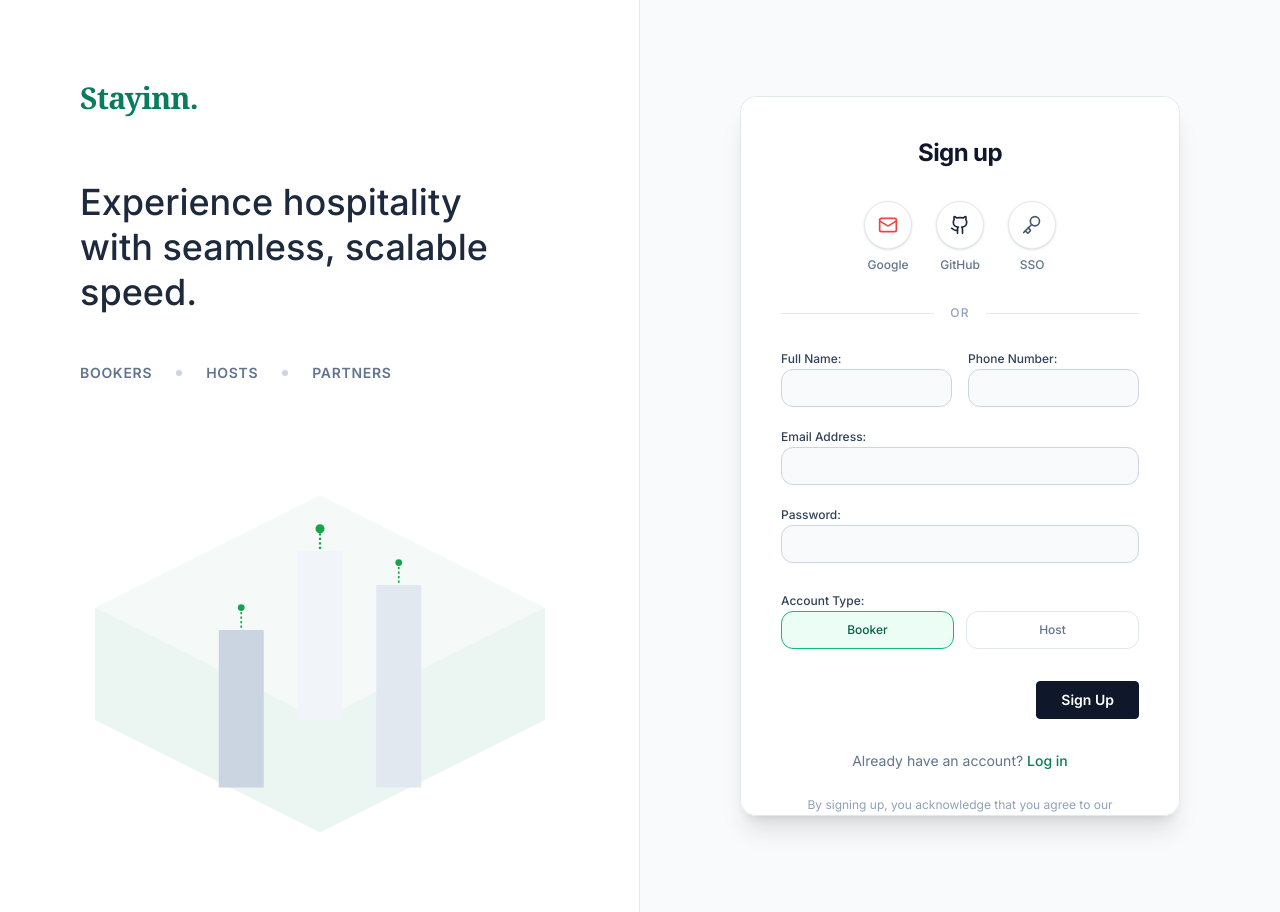
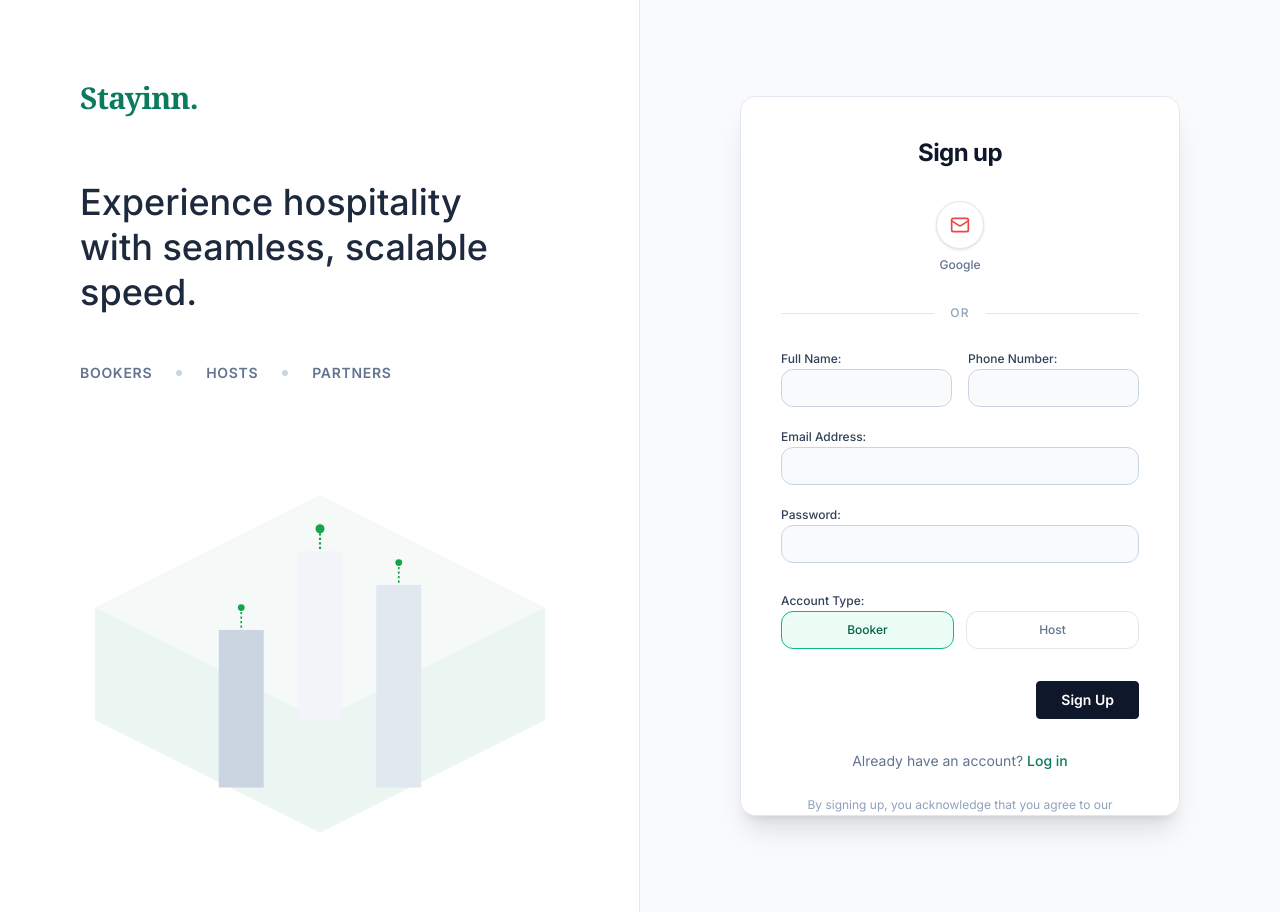
Before and after one commit to dev-enoch/stayinn, a Next.js app: page /register in a window 1280 px wide. Built offline with nearby package versions, Linux system fonts and the light colour scheme.

Commit message:
Remove Github and SSO buttons from auth pages

```diff
--- a/src/app/(auth)/login/page.tsx
+++ b/src/app/(auth)/login/page.tsx
@@ -3,7 +3,7 @@
 import { useActionState } from "react";
 import { loginAction } from "@/app/actions/auth";
 import Link from "next/link";
-import { ArrowRight, Github, Mail, Key } from "lucide-react";
+import { Mail } from "lucide-react";
 
 export default function LoginPage() {
   const [state, formAction, isPending] = useActionState(loginAction, null);
@@ -21,18 +21,6 @@ export default function LoginPage() {
             <Mail size={20} className="text-red-500" />
           </div>
           <span className="text-xs font-medium text-slate-500 group-hover:text-slate-700">Google</span>
-        </button>
-        <button type="button" className="flex flex-col items-center gap-2 group">
-          <div className="w-12 h-12 rounded-full bg-white border border-slate-200 flex items-center justify-center group-hover:bg-slate-50 transition-colors shadow-sm">
-            <Github size={20} className="text-slate-800" />
-          </div>
-          <span className="text-xs font-medium text-slate-500 group-hover:text-slate-700">GitHub</span>
-        </button>
-        <button type="button" className="flex flex-col items-center gap-2 group">
-          <div className="w-12 h-12 rounded-full bg-white border border-slate-200 flex items-center justify-center group-hover:bg-slate-50 transition-colors shadow-sm">
-            <Key size={20} className="text-slate-600" />
-          </div>
-          <span className="text-xs font-medium text-slate-500 group-hover:text-slate-700">SSO</span>
         </button>
       </div>
 
--- a/src/app/(auth)/register/page.tsx
+++ b/src/app/(auth)/register/page.tsx
@@ -3,7 +3,7 @@
 import { useActionState } from "react";
 import { registerAction } from "@/app/actions/auth";
 import Link from "next/link";
-import { Github, Mail, Key } from "lucide-react";
+import { Mail } from "lucide-react";
 
 export default function RegisterPage() {
   const [state, formAction, isPending] = useActionState(registerAction, null);
@@ -21,18 +21,6 @@ export default function RegisterPage() {
             <Mail size={20} className="text-red-500" />
           </div>
           <span className="text-xs font-medium text-slate-500 group-hover:text-slate-700">Google</span>
-        </button>
-        <button type="button" className="flex flex-col items-center gap-2 group">
-          <div className="w-12 h-12 rounded-full bg-white border border-slate-200 flex items-center justify-center group-hover:bg-slate-50 transition-colors shadow-sm">
-            <Github size={20} className="text-slate-800" />
-          </div>
-          <span className="text-xs font-medium text-slate-500 group-hover:text-slate-700">GitHub</span>
-        </button>
-        <button type="button" className="flex flex-col items-center gap-2 group">
-          <div className="w-12 h-12 rounded-full bg-white border border-slate-200 flex items-center justify-center group-hover:bg-slate-50 transition-colors shadow-sm">
-            <Key size={20} className="text-slate-600" />
-          </div>
-          <span className="text-xs font-medium text-slate-500 group-hover:text-slate-700">SSO</span>
         </button>
       </div>
 
```
